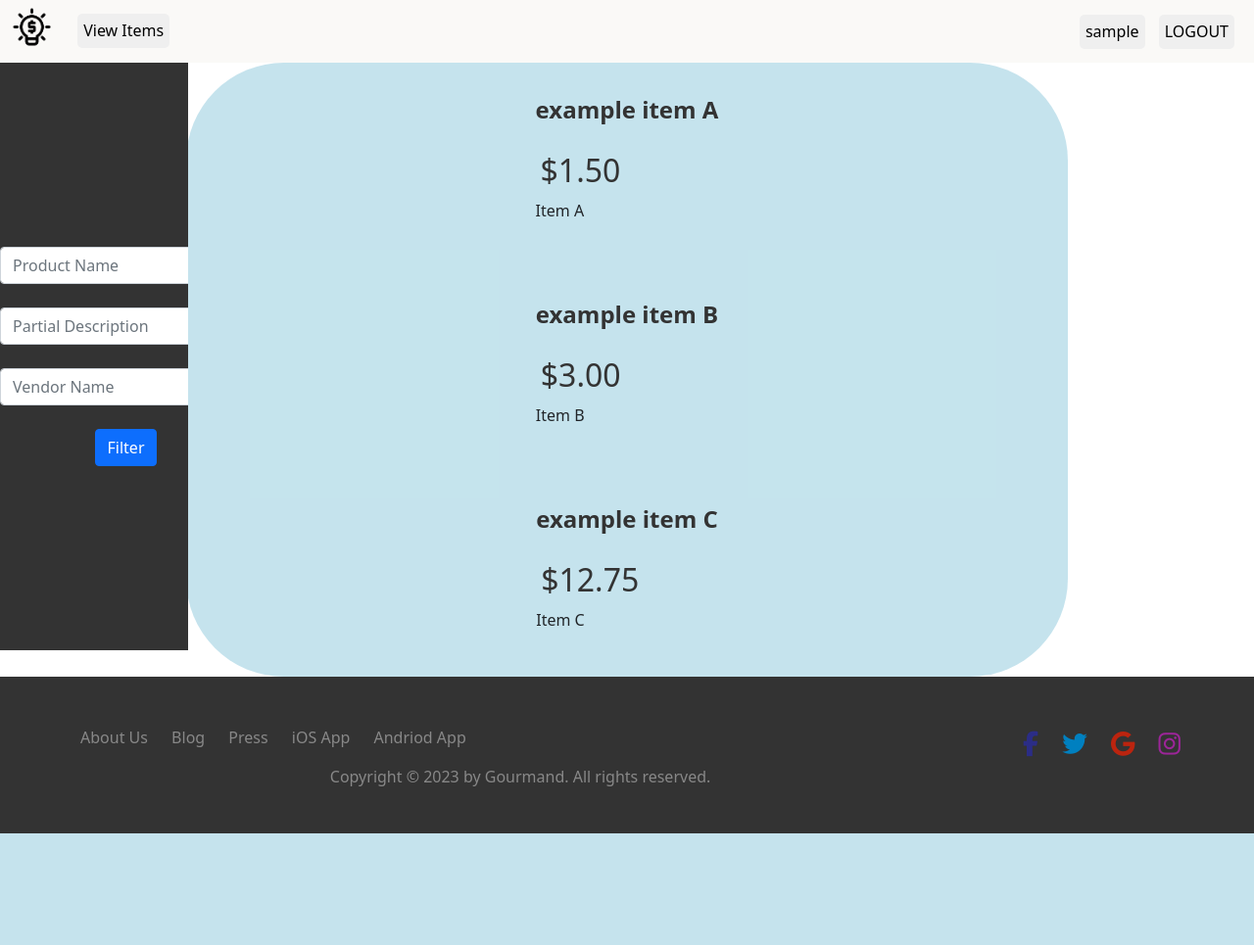
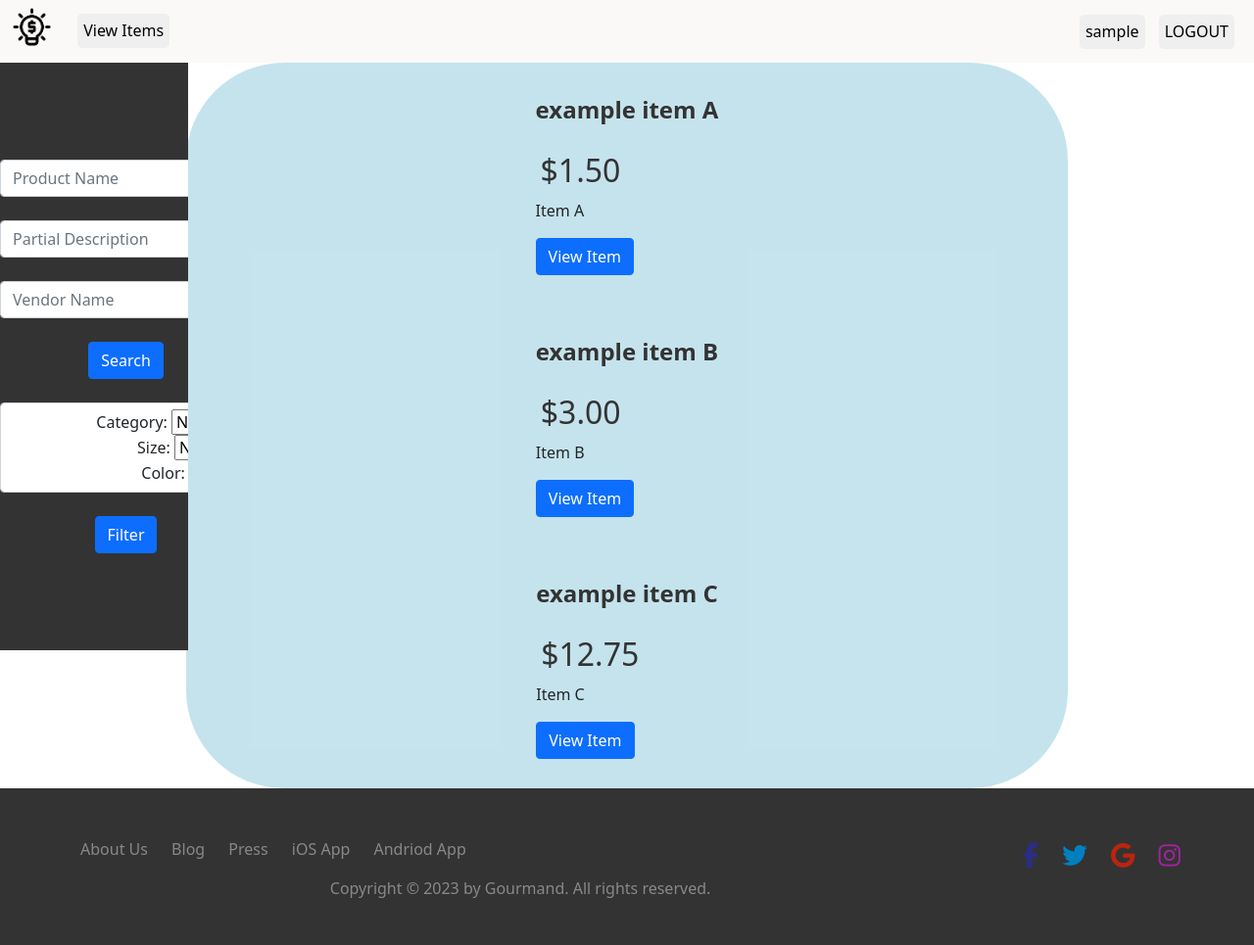
Before and after one commit to EthanFriedrichs/180-Final, a Flask app: page /view in a window 1280 px wide. Shown: the whole page at 98% size. Before the commit the page ends 851 px from the top, so only its background shows below. Run offline with Flask 3, Linux system fonts and the light colour scheme; the visitor is signed in with stand-in values (Sample User, id 1); data comes from the database, SQL or seed files in the repository; some libraries are stand-ins or nearby versions.

Commit message:
Added view items and view item pages.

```diff
--- a/CSET-180_FINAL.sql
+++ b/CSET-180_FINAL.sql
@@ -17,9 +17,9 @@ insert into items (item_name, price, in_stock, user_id, warranty_length, descrip
 ("example item C", 12.75, 5, 2, 240, "Item C");
 
 drop tables describer;
-create table describer (color_id int primary key auto_increment, size varchar(255), color varchar(255), item_id int,
+create table describer (color_id int primary key auto_increment, size varchar(255), color varchar(255), category varchar(255), item_id int,
 foreign key (item_id) references items(item_id));
-insert into describer (size, color, item_id) values ("Other", "N/A", 3);
+insert into describer (size, color, category, item_id) values ("Other", "N/A", "Plants", 3);
 update describer set item_id = 4 where item_id = 1;
 select * from describer;
 
--- a/main.py
+++ b/main.py
@@ -1,4 +1,4 @@
-from flask import Flask, render_template, request, redirect, session
+from flask import Flask, render_template, request, redirect, session, url_for
 from flask_session import Session
 from sqlalchemy import create_engine, text
 from werkzeug.security import check_password_hash, generate_password_hash
@@ -74,7 +74,7 @@ app.config["SESSION_TYPE"] = "filesystem"
 Session(app)
 
 # connection string is in the format mysql://user:password@server/database
-conn_str = "mysql://root:ethanpoe125@localhost/customers_2"
+conn_str = "mysql://root:Just5fun!@localhost/customers_2"
 engine = create_engine(conn_str) # echo=True tells you if connection is successful or not
 db = engine.connect()
 
@@ -197,6 +197,10 @@ def view():
         name = request.form.get("name")
         description = request.form.get("description")
         vendor = request.form.get("vendor")
+        color = request.form.get("color")
+        size = request.form.get("size")
+        category = request.form.get("category")
+
         if name:
             name = "%" + name + "%"
         else:
@@ -216,17 +220,39 @@ def view():
         final_products = []
         #iterate over users, grab all their products and filter by other values as well
         for user in users:
-            params = {"name":name, "description":description, "vendor":vendor, "user_id":user[0]}
-            products = db.execute(text("select * from items where user_id = :user_id and item_name like :name and descript like :description order by user_id"), params).all()
+            params = {"name":name, "description":description, "vendor":vendor, "user_id":user[0], "color":color, "size":size, "category":category}
+            products = db.execute(text("select * from items where user_id = :user_id and item_name like :name and descript like :description and item_id in (select item_id from describer where color like :color) and item_id in (select item_id from describer where size like :size) and item_id in (select item_id from describer where category like :category) order by user_id"), params).all()
             if products:
                 for product in products:
+                    print(product)
                     final_products.append(product)
+
         users = db.execute(text("select user_id, username from users")).all()
-        return render_template("view.html", products=final_products, users=users)
+        colors = db.execute(text("select distinct color from describer where color != 'N/A'")).all()
+        sizes = db.execute(text("select distinct size from describer where size != 'N/A'")).all()
+        categories = db.execute(text("select distinct category from describer where category != 'N/A'")).all()
+        return render_template("view.html", products=products, users=users, colors=colors, sizes=sizes, categories=categories)
     else:
         products = db.execute(text("select * from items order by user_id")).all()
         users = db.execute(text("select user_id, username from users")).all()
-        return render_template("view.html", products=products, users=users)
+        colors = db.execute(text("select distinct color from describer where color != 'N/A'")).all()
+        sizes = db.execute(text("select distinct size from describer where size != 'N/A'")).all()
+        categories = db.execute(text("select distinct category from describer where category != 'N/A'")).all()
+        return render_template("view.html", products=products, users=users, colors=colors, sizes=sizes, categories=categories)
+
+
+@app.route("/item/<item_id>", methods=["GET", "POST"])
+@login_required
+@customer_page
+def item_page(item_id):
+    if request.method == "POST":
+        return apology("TODO")
+
+    else:
+        params = {"item_id":item_id}
+        product = db.execute(text("select * from items where item_id = :item_id"), params).all()
+        return render_template("view_item.html", product=product[0])
+
 
 @app.route("/admin/add", methods=["GET", "POST"])
 @login_required
@@ -421,6 +447,7 @@ def edit_vendor_item():
 
 
 
+
 def apology(message, code=400):
     def escape(s):
         for old, new in [
--- a/templates/view.html
+++ b/templates/view.html
@@ -17,7 +17,36 @@
             <br>
             <input class="form-control" name="vendor" placeholder="Vendor Name" type="text">
             <br>
+            <button class="btn btn-primary center_inputs" type="submit">Search</button>
+            <br>
+            <div style="text-align: right;" class="form-control">
+                <label>Category:</label>
+                    <select name="category">
+                        <option selected value="%">N/A</option>
+                        {% for category in categories %}
+                            <option value="{{category[0]}}">{{category[0]}}</option>
+                        {% endfor %}
+                    </select>
+                <br>
+                <label>Size:</label>
+                    <select name="size">
+                        <option selected value="%">N/A</option>
+                        {% for size in sizes %}
+                            <option value="{{size[0]}}">{{size[0]}}</option>
+                        {% endfor %}
+                    </select>
+                <br>
+                <label>Color:</label>
+                    <select name="color">
+                        <option selected value="%">N/A</option>
+                        {% for color in colors %}
+                            <option value="{{color[0]}}">{{color[0]}}</option>
+                        {% endfor %}
+                    </select>
+            </div>
+            <br>
             <button class="btn btn-primary center_inputs" type="submit">Filter</button>
+
         </form>
     </div>
 
@@ -37,6 +66,10 @@
                             <p class="shop-item-info">Sold By: {{user[1]}}</p>
                         {% endif %}
                     {% endfor %}
+                    <form action="/item/{{product[0]}}" method="get">
+                        <input type="hidden" name="item_id" value="{{product[0]}}">
+                        <button class="btn btn-primary" type="submit">View Item</button>
+                    </form>
                 </div>
             </div>
         </div>
```
Also changed, not shown: templates/view_item.html (added, +35 -0 lines).
